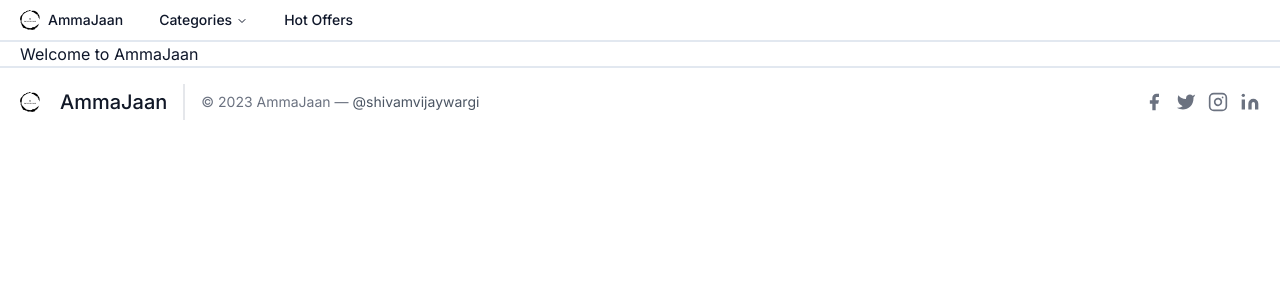
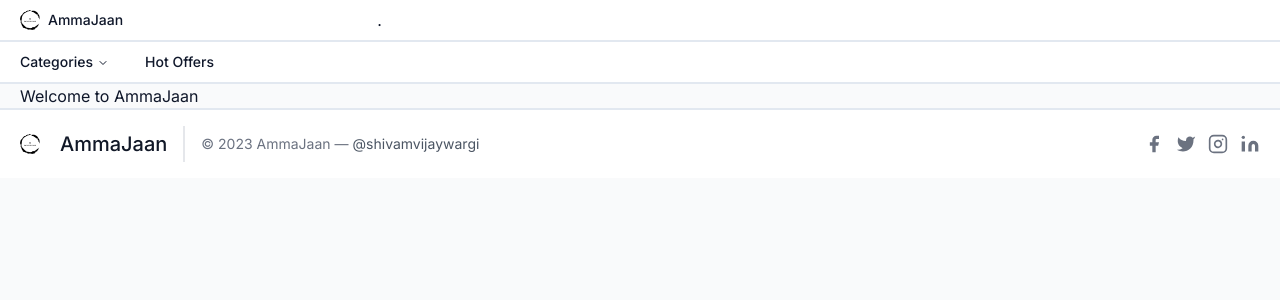
Before and after one commit to shivamvijaywargi/AmmaJaan-Frontend, a Next.js app: page / in a window 1280 px wide. Shown: the top 300 px of the page. Built offline with nearby package versions, Linux system fonts and the light colour scheme.

Commit message:
feat: divide nav in 2 sections and change bg color

```diff
--- a/src/app/layout.tsx
+++ b/src/app/layout.tsx
@@ -2,6 +2,7 @@ import Navbar from '@/components/Navbar';
 import './globals.css';
 import { Inter } from 'next/font/google';
 import Footer from '@/components/Footer';
+import { cn } from '@/lib/utils';
 
 const inter = Inter({ subsets: ['latin'] });
 
@@ -18,7 +19,7 @@ export default function RootLayout({
 }) {
   return (
     <html lang="en">
-      <body className={inter.className}>
+      <body className={cn(inter.className, 'bg-gray-50')}>
         <Navbar />
         {children}
         <Footer />
--- a/src/components/Footer.tsx
+++ b/src/components/Footer.tsx
@@ -7,7 +7,7 @@ const date = new Date();
 
 const Footer = () => {
   return (
-    <footer className="text-gray-600 body-font border-t-2 ">
+    <footer className="text-gray-600 body-font border-t-2 bg-white">
       <div className="px-5 py-4 mx-auto max-w-7xl flex items-center sm:flex-row flex-col">
         <Link
           href={'/'}
--- a/src/components/Navbar.tsx
+++ b/src/components/Navbar.tsx
@@ -59,9 +59,11 @@ const components: { title: string; href: string; description: string }[] = [
 
 export default function Navbar() {
   return (
-    <header className="border-b-2">
+    <header className="border-b-2 bg-white">
+      <div className="border-b-2">
+        {/* Main Menu */}
         <NavigationMenu className="justify-start max-w-7xl mx-auto">
-        <NavigationMenuList className="px-2  md:px-1 justify-between w-screen md:w-full">
+          <NavigationMenuList className="px-2 md:px-1 justify-between w-screen md:w-full">
             {/* Mobile Nav - Hamburger Menu */}
             <div className="flex md:block">
               <NavigationMenuItem className="md:hidden z-10">
@@ -85,7 +87,10 @@ export default function Navbar() {
               <NavigationMenuItem>
                 <Link href={'/'} legacyBehavior passHref>
                   <NavigationMenuLink
-                  className={cn(navigationMenuTriggerStyle(), '-ml-4 md:-ml-0')}
+                    className={cn(
+                      navigationMenuTriggerStyle(),
+                      '-ml-4 md:-ml-0'
+                    )}
                   >
                     <Image
                       src={'/ammajaan-logo.svg'}
@@ -99,7 +104,11 @@ export default function Navbar() {
                 </Link>
               </NavigationMenuItem>
             </div>
-
+            {/* Search Box */}
+            <NavigationMenuItem className="hidden md:block">
+              <input type="text" name="search" id="search" />
+            </NavigationMenuItem>
+            .{/* Mobile Nav icons */}
             <div className="flex md:hidden">
               <NavigationMenuItem className="mr-3">
                 <ShoppingBag />
@@ -108,7 +117,13 @@ export default function Navbar() {
                 <User2 />
               </NavigationMenuItem>
             </div>
+          </NavigationMenuList>
+        </NavigationMenu>
+      </div>
 
+      {/* Second Menu with categories and other links */}
+      <NavigationMenu className="justify-start max-w-7xl mx-auto">
+        <NavigationMenuList className="px-1">
           <NavigationMenuItem className="hidden md:block">
             <NavigationMenuTrigger>Categories</NavigationMenuTrigger>
             <NavigationMenuContent>
```
Lines whose indentation alone changed are shown as unchanged.
